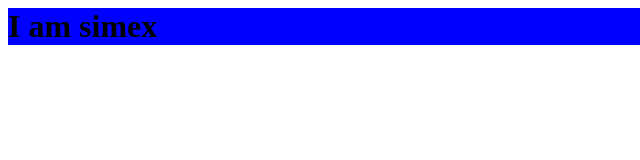
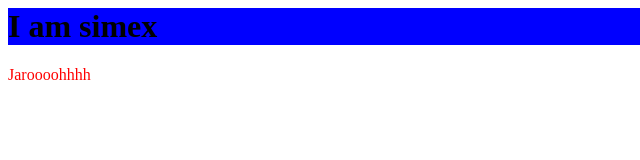
Before and after one commit to Ogunleye-Similoluwa/amazing-repo, a plain HTML site: page index.html in a window 1280 px wide. Shown: the full height of the page, 0-640 px from the left. Drawn offline with Linux system fonts and the light colour scheme.

Commit message:
dev push

```diff
--- a/index.html
+++ b/index.html
@@ -1,5 +1,6 @@
 <html>
 	<body>
 		<h1 style="background-color:blue"> I am simex</h1>
+		<p style="color:red">Jaroooohhhh</p>
 	</body>
 	</html>
```
